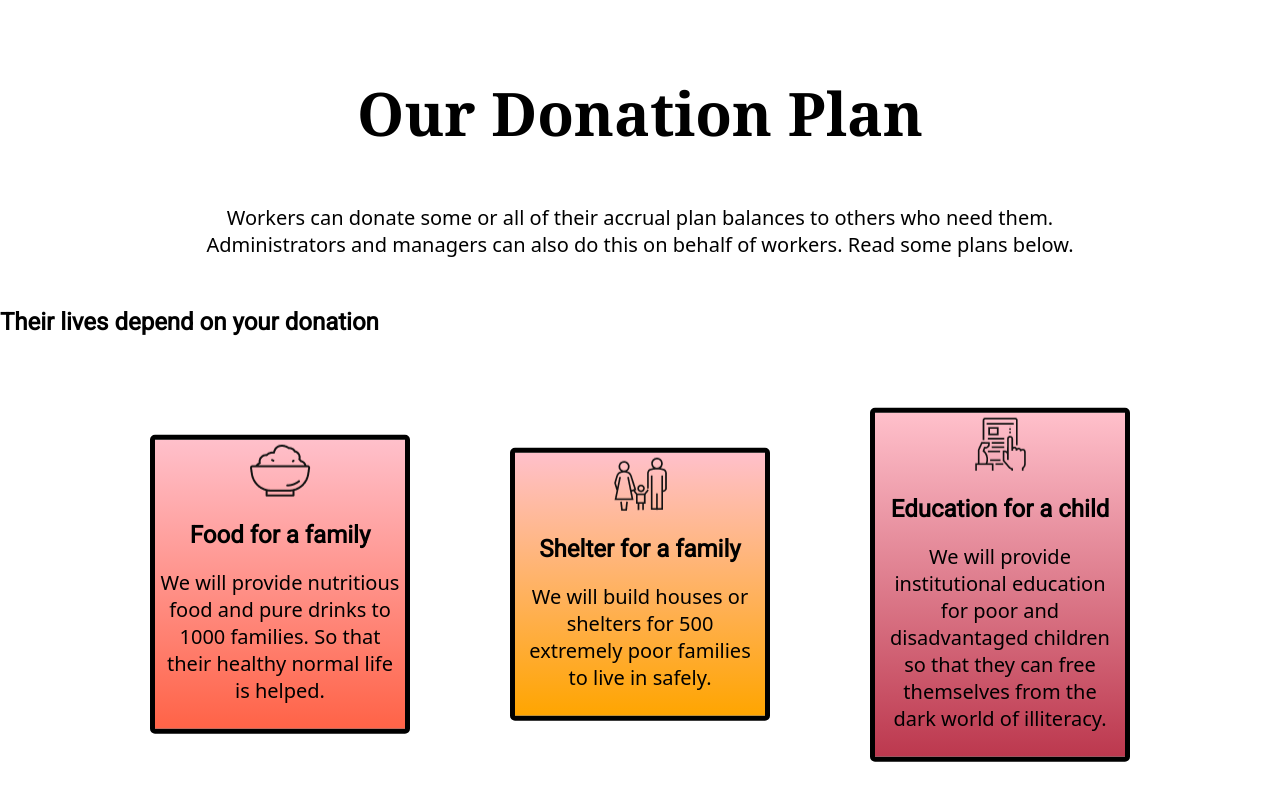
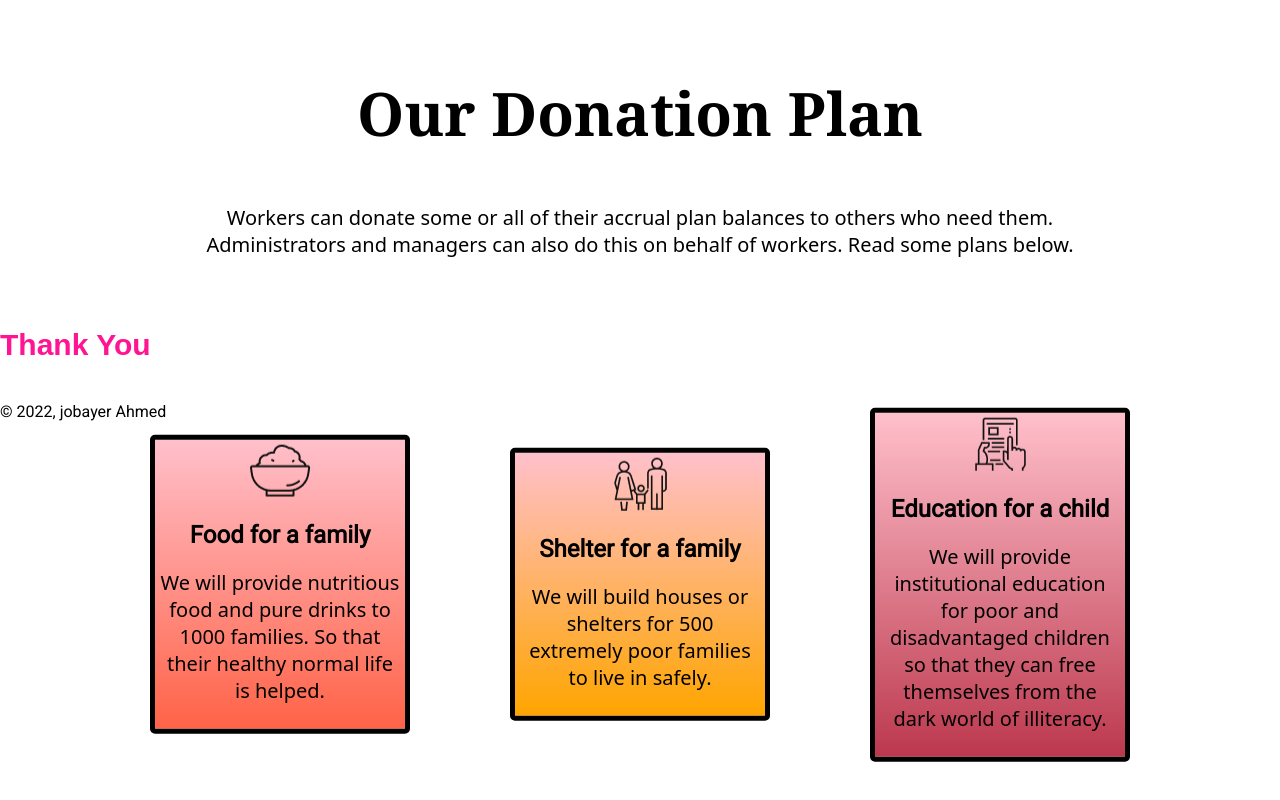
Before and after one commit to Jobayer109/Donate-today, a plain HTML site: page index.html in a window 1280 px wide. Shown: the part 2112-2912 px from the top of the page. Drawn offline with Linux system fonts and the light colour scheme.

Commit message:
third commit

```diff
--- a/index.html
+++ b/index.html
@@ -82,14 +82,12 @@
         </div>
     </section>
 
-    <section>
-        <div>
-            <div>
-                <h1>Their lives depend on your donation</h1>
-                <p></p>
-            </div>
-        </div>
-    </section>
+    <div class="footer">
+        <footer>
+            <h4 id="thank">Thank You</h4>
+            <p id="copyright">© 2022, jobayer Ahmed</p>
+        </footer>
+    </div>
 </body>
 
 </html>
--- a/style.css
+++ b/style.css
@@ -175,3 +175,20 @@ span {
     background-image: linear-gradient(pink, rgb(188, 56, 78));
     width: 100%;
 }
+
+.footer {
+    background-color: white;
+    height: 100vh;
+    width: 100%;
+}
+
+#thank {
+
+    color: deeppink;
+    font-size: 30px;
+    font-family: Arial, Helvetica, sans-serif;
+}
+
+#copyright {
+    color: black;
+}
```
Also changed, not shown: 1 other file.
